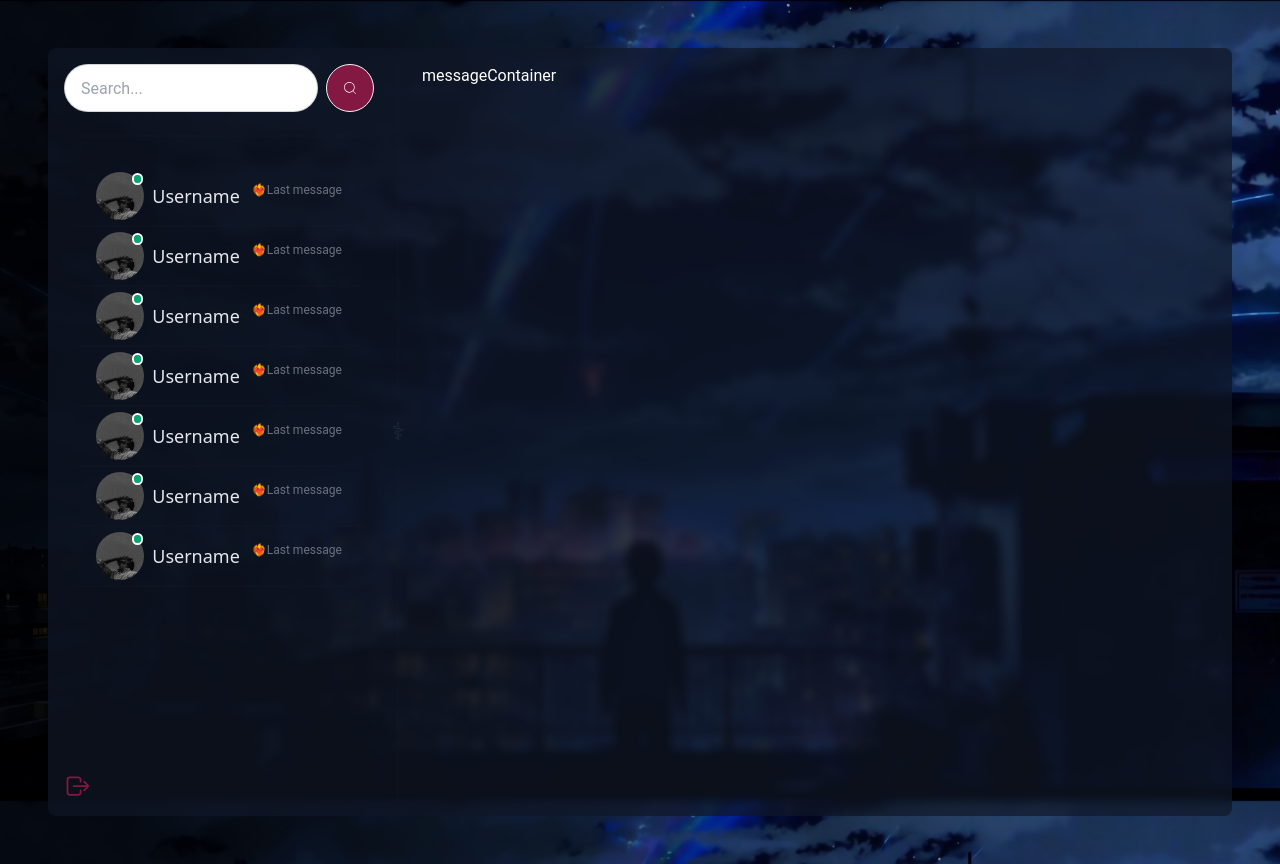
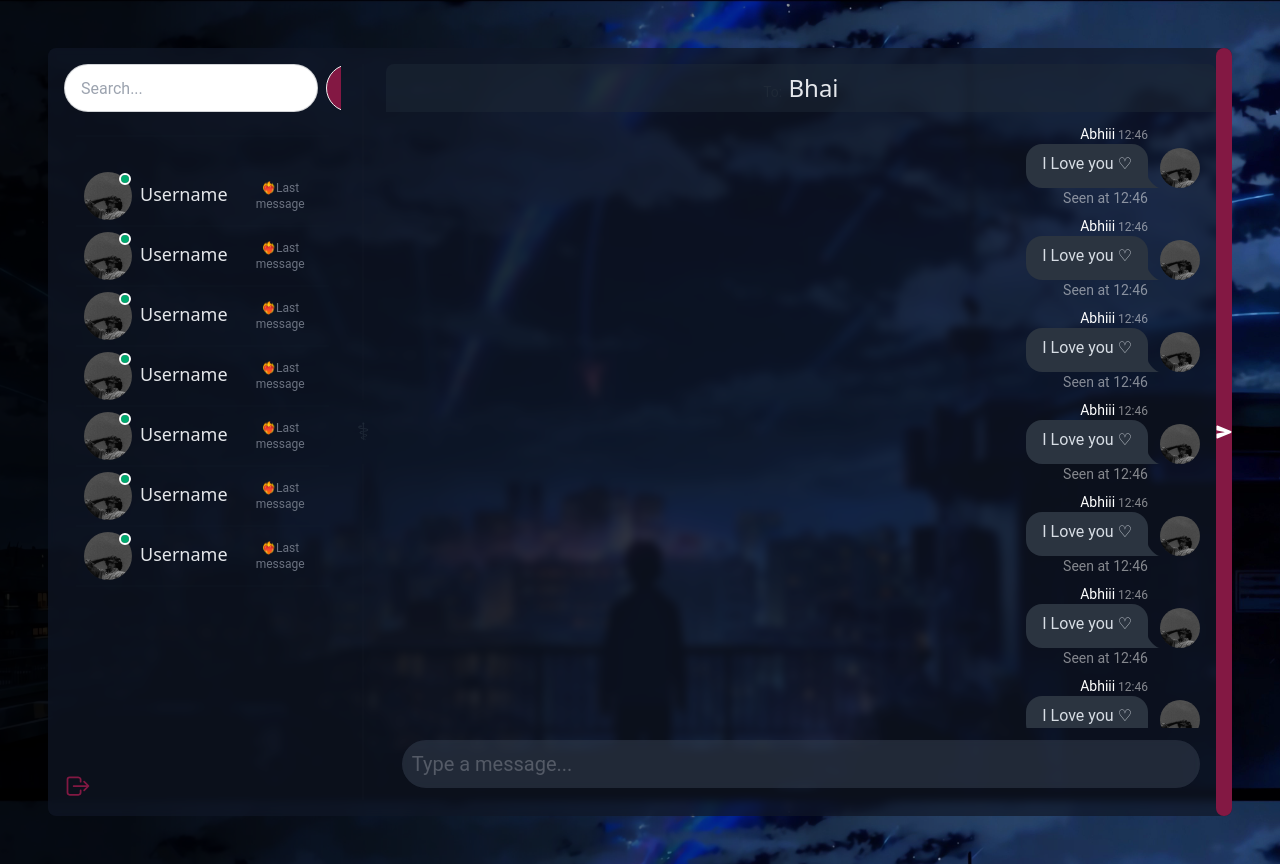
Before and after one commit to rebeljelly2147/CrossTalks, a React (Vite) app in the folder frontend/: page / in a window 1280 px wide. Built offline with nearby package versions, Linux system fonts and the light colour scheme.

Commit message:
Add starter code for message handling components and enhance sidebar layout

```diff
--- /dev/null
+++ b/frontend/src/components/Message.jsx
@@ -0,0 +1,36 @@
+export const Message = () => {
+  return (
+    <>
+    {/* <div className="chat chat-start">
+        <div className="chat-image avatar">
+            <div className="w-10 rounded-full">
+                <img alt="Reciever avatar" src="https://img.daisyui.com/images/stock/photo-1534528741775-53994a69daeb.webp" />
+            </div>
+        </div>
+
+        <div className="chat-header">
+            Bhai
+            <time className="text-xs opacity-50"> 12:45</time>
+        </div>
+        <div className="chat-bubble">You were the Chosen One!</div>
+        <div className="chat-footer opacity-50">Delivered</div>
+    </div> */}
+
+    <div className="chat chat-end">
+      <div className="chat-image avatar">
+        <div className="w-10 rounded-full">
+          <img
+            alt="Sender avatar"
+            src="./userIcon.jpeg" />
+        </div>
+      </div>
+      <div className="chat-header">
+        Abhiii
+        <time className="text-xs opacity-50"> 12:46</time>
+      </div>
+      <div className="chat-bubble">I Love you ♡ </div>
+      <div className="chat-footer opacity-50">Seen at 12:46</div>
+    </div>
+    </>
+  )
+}
--- /dev/null
+++ b/frontend/src/components/MessageInput.jsx
@@ -0,0 +1,32 @@
+import { IoSend } from "react-icons/io5";
+export const MessageInput = () => {
+  return (
+    <form action="" className="px-4 my-3">
+      <div className="w-full">
+        <input type="text" className="bordered text-xl rounded-full block w-full p-2.5 bg-gray-700 w-full text-white backdrop-blur-sm opacity-50" placeholder="Type a message..." />
+
+        <button type="submit" className="absolute inset-y-0 end-0 flex items-center rounded-full bg-pink-900 hover:bg-pink-800 text-white ">
+          <IoSend />
+        </button>
+      </div>
+    </form>
+  )
+}
+
+
+// Starter code for frontend/src/components/messageContainer.jsx
+
+// import { IoSend } from "react-icons/io5";
+// export const MessageInput = () => {
+//   return (
+//     <form action="" className="px-4 my-3">
+//       <div className="w-full">
+//         <input type="text" className="bordered text-xl rounded-full block w-full p-2.5 bg-gray-700 w-full text-white backdrop-blur-sm opacity-50" placeholder="Type a message..." />
+
+//         <button type="submit" className="absolute inset-y-0 end-0 flex items-center rounded-full bg-pink-900 hover:bg-pink-800 text-white ">
+//           <IoSend />
+//         </button>
+//       </div>
+//     </form>
+//   )
+// }
--- /dev/null
+++ b/frontend/src/components/Messages.jsx
@@ -0,0 +1,21 @@
+import { Message } from "./Message.JSX"
+
+export const Messages = () => {
+  return (
+    <div className="px-4 flex-1 overflow-auto">
+      <Message />
+      <Message />
+      <Message />
+      <Message />
+      <Message />
+      <Message />
+      <Message />
+      <Message />
+      <Message />
+      <Message />
+      <Message />
+      <Message />
+      <Message />
+    </div>
+  )
+}
--- a/frontend/src/components/messageContainer.jsx
+++ b/frontend/src/components/messageContainer.jsx
@@ -1,5 +1,41 @@
+import { MessageInput } from "./MessageInput"
+import { Messages } from "./Messages"
+
 export const MessageContainer = () => {
   return (
-    <div>messageContainer</div>
+    <div className="flex flex-col md:min-[450px]: w-full">
+       <>
+       {/* Header */}
+       <div className="px-4 py-2 bg-gray-800 bg-opacity-50 rounded-t-lg mb-2 w-full">
+        <span className="label-text"> To:</span>
+        <span className="text-gray-200 font-sans text-2xl "> Bhai </span>
+       </div>
+
+       <Messages />
+       <MessageInput />
+       </>
+    </div>
   )
 }
+
+
+// Starter code for frontend/src/components/messageContainer.jsx
+// import { MessageInput } from "./MessageInput"
+// import { Messages } from "./Messages"
+
+// export const MessageContainer = () => {
+//   return (
+//     <div className="flex flex-col md:min-[450px]: w-full">
+//        <>
+//        {/* Header */}
+//        <div className="px-4 py-2 bg-gray-800 bg-opacity-50 rounded-t-lg mb-2 w-full">
+//         <span className="label-text"> To:</span>
+//         <span className="text-gray-200 font-sans text-2xl "> Bhai </span>
+//        </div>
+
+//        <Messages />
+//        <MessageInput />
+//        </>
+//     </div>
+//   )
+// }
--- a/frontend/src/components/sidebar.jsx
+++ b/frontend/src/components/sidebar.jsx
@@ -4,7 +4,7 @@ import { SearchInput } from "./SearchInput"
 
 export const Sidebar = () => {
   return (
-    <div className="flex flex-col overflow-auto">
+    <div className="flex flex-col overflow-auto w-1/3">
 
       <div><SearchInput /></div>
       <div className="divider px-3"></div>
@@ -14,3 +14,22 @@ export const Sidebar = () => {
     </div>
   )
 }
+
+
+//Starter code for frontend/src/components/sidebar.jsx
+// import { Conversations } from "./Conversations"
+// import { LogoutButton } from "./LogoutButton"
+// import { SearchInput } from "./SearchInput"
+
+// export const Sidebar = () => {
+//   return (
+//     <div className="flex flex-col overflow-auto w-1/3">
+
+//       <div><SearchInput /></div>
+//       <div className="divider px-3"></div>
+//       <Conversations />
+//       <LogoutButton />
+
+//     </div>
+//   )
+// }
--- a/frontend/src/index.css
+++ b/frontend/src/index.css
@@ -12,3 +12,18 @@ body{
     font-family: 'Roboto', sans-serif;
     color: white;
 }
+
+/* Darkmode looking scrollbar */
+::-webkit-scrollbar {
+    width: 8px;
+}
+::-webkit-scrollbar-track {
+    background: #f91a1a;
+}
+::-webkit-scrollbar-thumb {
+    background: #121212;
+    border-radius: 5px;
+}
+::-webkit-scrollbar-thumb:hover {
+    background: #242424;
+}
```
Also changed, not shown: frontend/src/Pages/home/home.jsx (+18 -0 lines), frontend/src/components/Convertation.jsx (+26 -0 lines), frontend/src/components/SearchInput.jsx (+13 -0 lines).
